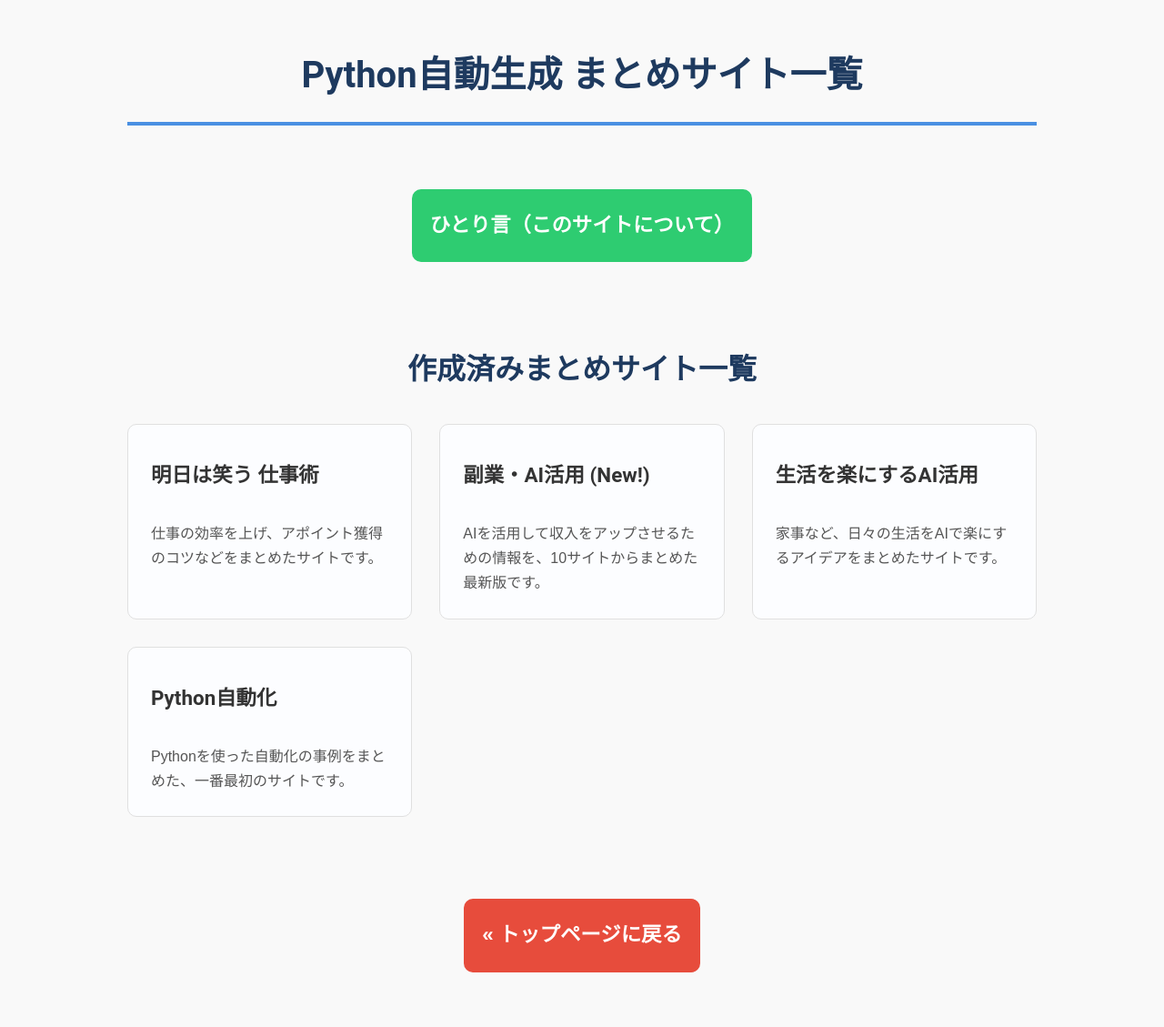
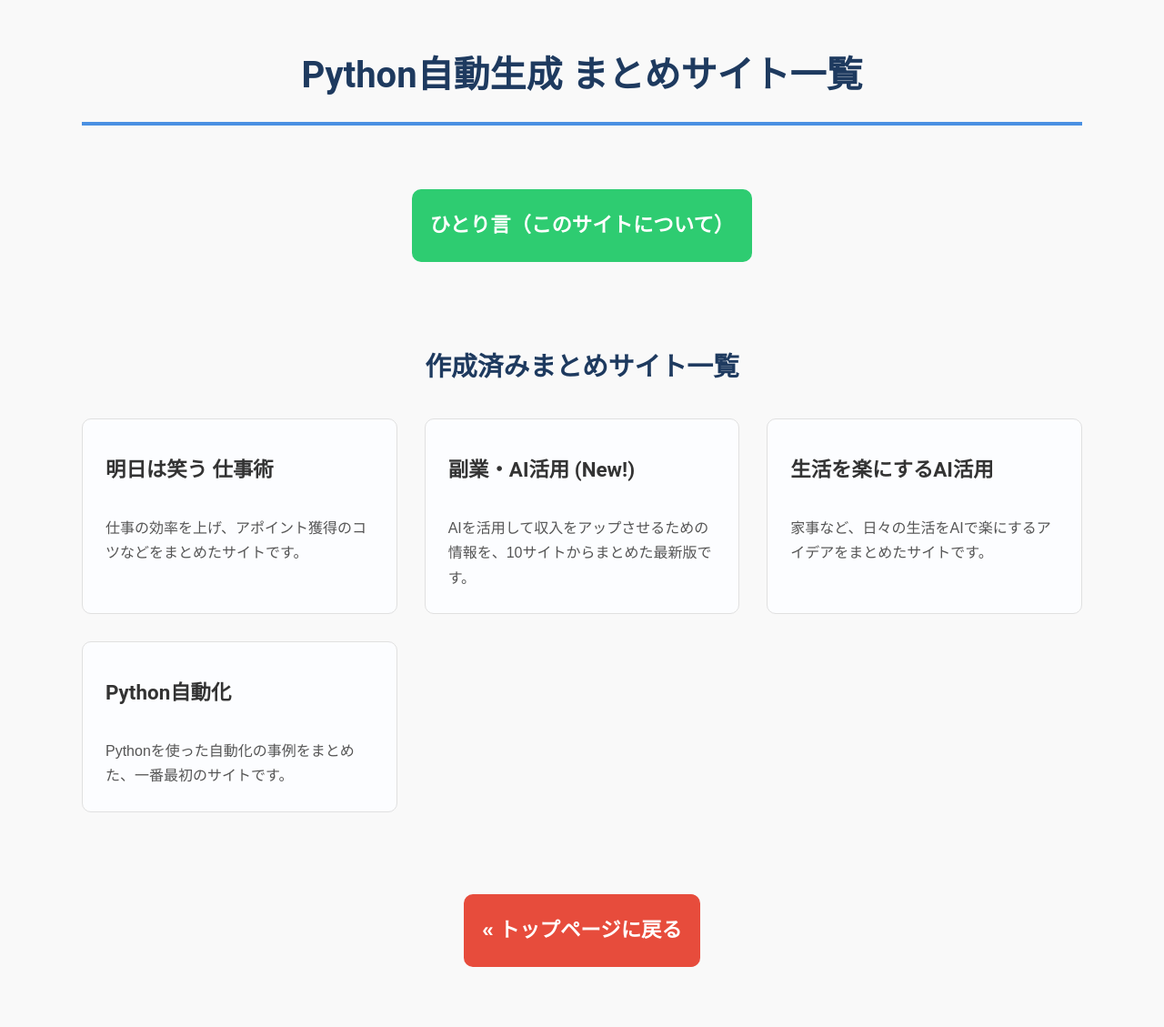
Before and after one commit to 0513reo/reo, a Jekyll site: the page matome-list.html, which Jekyll copies as it is, in a window 1280 px wide. Shown: the whole page at 91% size. Built offline with Jekyll 4.4.1, drawn with Linux system fonts in a browser that asks for light colours.

Commit message:
Add files via upload

```diff
--- a/assets/style.css
+++ b/assets/style.css
@@ -9,7 +9,8 @@
     line-height: 1.8;
 }
 .container {
-    max-width: 1000px;
+    /* ▼▼▼【修正点】横幅を広げました ▼▼▼ */
+    max-width: 1100px;
     margin: 0 auto;
     padding: 20px;
 }
@@ -30,7 +31,8 @@
     background: url('https://i.gyazo.com/b5b57f0f1cd0b200b217a1fd1e670c5e.jpg') center center / cover no-repeat;
     color: white;
     text-align: center;
-    padding: 90px 20px 60px 20px;
+    /* ▼▼▼【修正点】高さを抑えて、下のコンテンツを見やすくしました ▼▼▼ */
+    padding: 70px 20px 50px 20px;
     border-radius: 12px;
 }
 .hero h1 {
@@ -53,7 +55,7 @@
 /* --- トップページ：最新アップデートセクション --- */
 .updates-grid-container {
     display: grid;
-    grid-template-columns: repeat(auto-fit, minmax(300px, 1fr));
+    grid-template-columns: repeat(auto-fit, minmax(320px, 1fr)); /* 幅も少し調整 */
     gap: 30px;
 }
 .update-card {
@@ -73,46 +75,28 @@
 .update-card h3 { margin-top: 10px; margin-bottom: 15px; font-size: 1.4em; color: #333; }
 .update-card p { font-size: 1em; line-height: 1.7; color: #555; margin-bottom: 0; flex-grow: 1; }
 .update-label { display: inline-block; padding: 5px 12px; border-radius: 20px; font-size: 0.8em; font-weight: 700; color: white; align-self: flex-start; }
-.story-label { background-color: #e74c3c; } /* 赤系 */
-.logs-label { background-color: #3498db; }  /* 青系 */
-.tweet-label { background-color: #2ecc71; } /* 緑系 */
-
-/* ★★★【これが最終版！】アーカイブへのリンクを、ボタン風にするスタイル ★★★ */
-.archive-link {
-    margin-top: 20px;
-    padding-top: 20px;
-    border-top: 1px solid #eee;
-    text-align: right;
-}
-.archive-link a {
-    display: inline-block;
-    padding: 8px 16px;
-    background-color: #f1f1f1;
-    color: #555 !important; /* 他のスタイルに負けないように!importantを追加 */
-    border-radius: 5px;
-    font-weight: bold;
-    font-size: 0.9em;
-    transition: all 0.2s ease-in-out;
-    border: 1px solid #ddd;
-    text-decoration: none !important; /* 下線を確実に消す */
-}
-.archive-link a:hover {
-    background-color: #e0e0e0;
-    color: #333 !important;
-    transform: translateY(-1px);
-    box-shadow: 0 2px 5px rgba(0,0,0,0.1);
-}
-
+.story-label { background-color: #e74c3c; }
+.logs-label { background-color: #3498db; }
+.tweet-label { background-color: #2ecc71; }
+.archive-link { margin-top: 20px; padding-top: 20px; border-top: 1px solid #eee; text-align: right; }
+.archive-link a { display: inline-block; padding: 8px 16px; background-color: #f1f1f1; color: #555 !important; border-radius: 5px; font-weight: bold; font-size: 0.9em; transition: all 0.2s ease-in-out; border: 1px solid #ddd; text-decoration: none !important; }
+.archive-link a:hover { background-color: #e0e0e0; color: #333 !important; transform: translateY(-1px); box-shadow: 0 2px 5px rgba(0,0,0,0.1); }
 
 /* --- トップページ：共通セクション --- */
 .section { background-color: white; padding: 40px; margin-top: 30px; border-radius: 12px; box-shadow: 0 4px 15px rgba(0,0,0,0.05); }
-.section-title { text-align: center; font-size: 2em; color: #1e3a5f; margin-bottom: 30px; }
+.section-title {
+    text-align: center;
+    /* ▼▼▼【修正点】見出しの文字を少し小さくしました ▼▼▼ */
+    font-size: 1.8em;
+    color: #1e3a5f;
+    margin-bottom: 30px;
+}
 .intro p { font-size: 1.1em; text-align: center; }
 .note { text-align: center; margin-top: 20px; font-style: italic; color: #666; }
 
 /* --- トップページ：カテゴリボタン --- */
 .category-buttons { text-align: center; margin-top: 20px; }
-.category-btn { display: inline-block; background-color: #eef5ff; color: #3498db; padding: 10px 18px; border-radius: 8px; margin: 8px; font-size: 1em; font-weight: 700; border: 1px solid #c8dcf0; transition: all 0.2s ease-in-out; }
+.category-btn { display: inline-block; background-color: #eef5ff; color: #3498db; padding: 10px 18px; border-radius: 8px; margin: 8px; font-size: 1em; font-weight: 700; border: 1px solid #c8dcf0; transition: all 0.2s ease-in-out; text-decoration: none; }
 .category-btn:hover { background-color: #3498db; color: white; transform: translateY(-2px); box-shadow: 0 4px 10px rgba(52,152,219,0.3); }
 .madam-btn { background-color: #fff0f5; color: #e91e63; border-color: #f7d4e1; }
 .madam-btn:hover { background-color: #e91e63; color: white; box-shadow: 0 4px 10px rgba(233,30,99,0.3); }
@@ -125,54 +109,20 @@
 .gallery img:hover { transform: scale(1.05); box-shadow: 0 8px 20px rgba(0,0,0,0.15); }
 
 /* --- トップページ：メインボタン --- */
-.main-button { display: block; width: 80%; max-width: 400px; margin: 40px auto; padding: 20px; background-color: #e74c3c; color: white; text-align: center; font-size: 1.4em; font-weight: bold; border-radius: 10px; transition: background-color 0.2s, transform 0.2s; }
+.main-button { display: block; width: 80%; max-width: 400px; margin: 40px auto; padding: 20px; background-color: #e74c3c; color: white; text-align: center; font-size: 1.4em; font-weight: bold; border-radius: 10px; transition: background-color 0.2s, transform 0.2s; text-decoration: none; }
 .main-button:hover { background-color: #c0392b; transform: scale(1.03); }
 
 /* =============================================== */
 /* ★ ブログ記事・アーカイブページ共通のデザイン ★ */
 /* =============================================== */
-
-/* --- 記事・一覧のコンテナ --- */
 .blog-post .container,
-.archive-page .container {
-    max-width: 800px;
-    margin: 20px auto;
-    background-color: white;
-    padding: 20px 40px 40px 40px;
-    border-radius: 12px;
-    box-shadow: 0 4px 15px rgba(0,0,0,0.05);
-}
-
-/* --- 記事・一覧のタイトル --- */
+.archive-page .container { max-width: 800px; margin: 20px auto; background-color: white; padding: 20px 40px 40px 40px; border-radius: 12px; box-shadow: 0 4px 15px rgba(0,0,0,0.05); }
 .blog-post h1,
-.archive-page h1 {
-    color: #1e3a5f;
-    border-bottom: 2px solid #4a90e2;
-    padding-bottom: 10px;
-    font-size: 2.2em;
-    margin-bottom: 40px;
-}
+.archive-page h1 { color: #1e3a5f; border-bottom: 2px solid #4a90e2; padding-bottom: 10px; font-size: 2.2em; margin-bottom: 40px; }
 .archive-page .section-title { margin-top: 0; }
 .archive-page .section-title h1 { border-bottom: none; }
-.archive-description {
-    font-size: 1.1em;
-    color: #555;
-    text-align: center;
-    margin-top: -20px;
-    margin-bottom: 30px;
-}
-
-
-/* --- 記事の中の見出し --- */
-.blog-post h2 {
-    color: #34495e;
-    border-left: 5px solid #4a90e2;
-    padding-left: 15px;
-    margin-top: 50px;
-    font-size: 1.6em;
-}
-
-/* --- 記事の中の共通要素 --- */
+.archive-description { font-size: 1.1em; color: #555; text-align: center; margin-top: -20px; margin-bottom: 30px; }
+.blog-post h2 { color: #34495e; border-left: 5px solid #4a90e2; padding-left: 15px; margin-top: 50px; font-size: 1.6em; }
 .quote { background-color: #f8f9fa; border-left: 4px solid #3498db; padding: 15px 20px; margin: 30px auto; font-style: italic; border-radius: 5px; }
 hr { border: 0; height: 1px; background-image: linear-gradient(to right, rgba(0, 0, 0, 0), rgba(0, 0, 0, 0.15), rgba(0, 0, 0, 0)); margin: 60px 0; }
 .attention-box { background-color: #fff9e6; border: 2px solid #ffc107; border-radius: 8px; padding: 20px; margin: 40px 0; }
@@ -180,14 +130,10 @@
 .step-box { border: 1px solid #ddd; padding: 25px; border-radius: 8px; margin-bottom: 30px; }
 .step-number { display: inline-block; background-color: #3498db; color: white; width: 30px; height: 30px; border-radius: 50%; text-align: center; line-height: 30px; font-weight: bold; font-size: 1.2em; margin-right: 10px; }
 pre { background-color: #2d2d2d; color: #f8f8f2; padding: 20px; border-radius: 8px; overflow-x: auto; font-family: 'Courier New', Courier, monospace; white-space: pre-wrap; }
-
-/* --- 記事・一覧のナビゲーションボタン --- */
-.read-more-btn, .back-button { display: inline-block; padding: 10px 20px; background-color: #3498db; color: white; border-radius: 5px; font-weight: bold; transition: background-color 0.2s; }
+.read-more-btn, .back-button { display: inline-block; padding: 10px 20px; background-color: #3498db; color: white; border-radius: 5px; font-weight: bold; transition: background-color 0.2s; text-decoration: none; }
 .read-more-btn:hover, .back-button:hover { background-color: #2980b9; }
 .back-link { text-align: center; margin-top: 50px; }
 .navigation-links { display: flex; justify-content: space-between; align-items: center; margin-top: 30px; padding-top: 20px; border-top: 1px solid #eee; }
-
-/* --- アーカイブ（一覧）ページ専用のデザイン --- */
 .archive-list { list-style: none; padding: 0; }
 .archive-list li { background-color: #fff; margin-bottom: 15px; border-radius: 8px; box-shadow: 0 2px 5px rgba(0,0,0,0.05); transition: transform 0.2s, box-shadow 0.2s; }
 .archive-list li:hover { transform: translateY(-3px); box-shadow: 0 5px 12px rgba(0,0,0,0.1); }
@@ -198,7 +144,7 @@
 /* スマホで見た時の設定 */
 @media (max-width: 768px) {
     .updates-grid-container {
-        display: flex;
+        display: flex; /* スマホではflexに切り替え */
         flex-direction: column;
     }
     .hero-latest-post {
```
